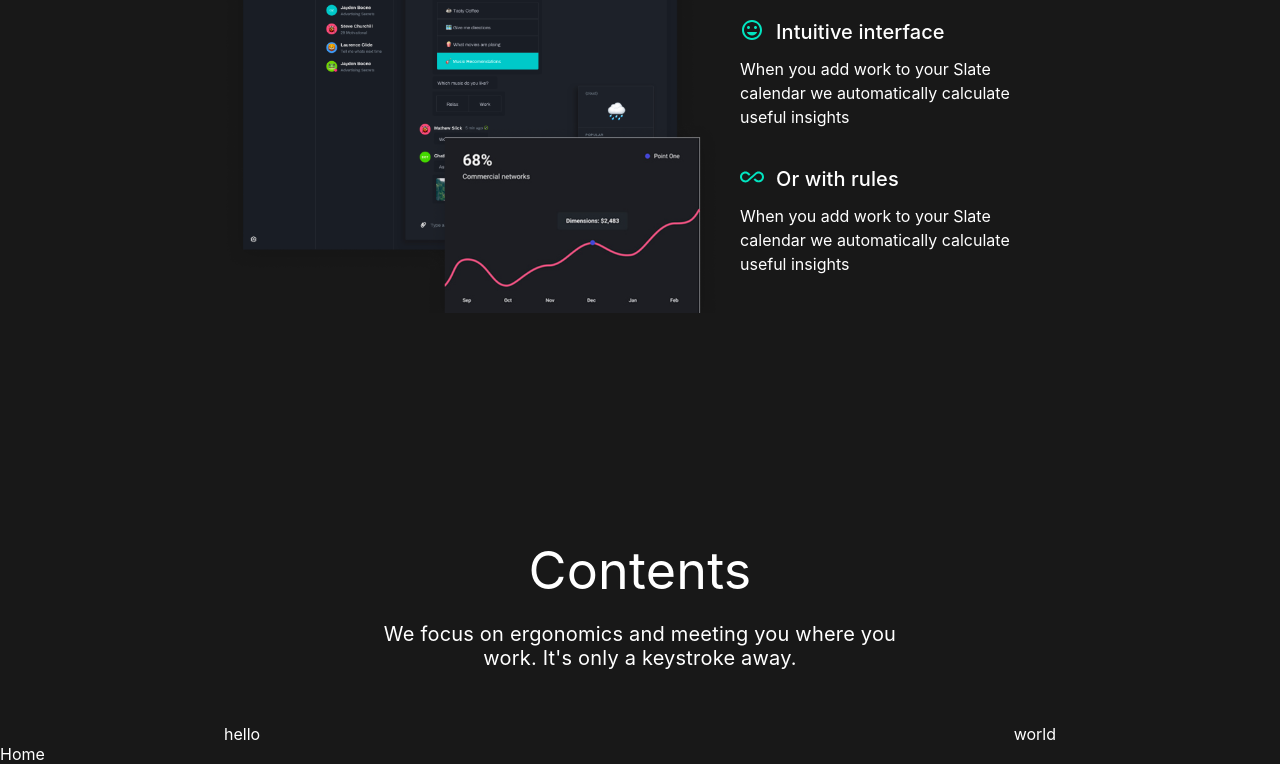
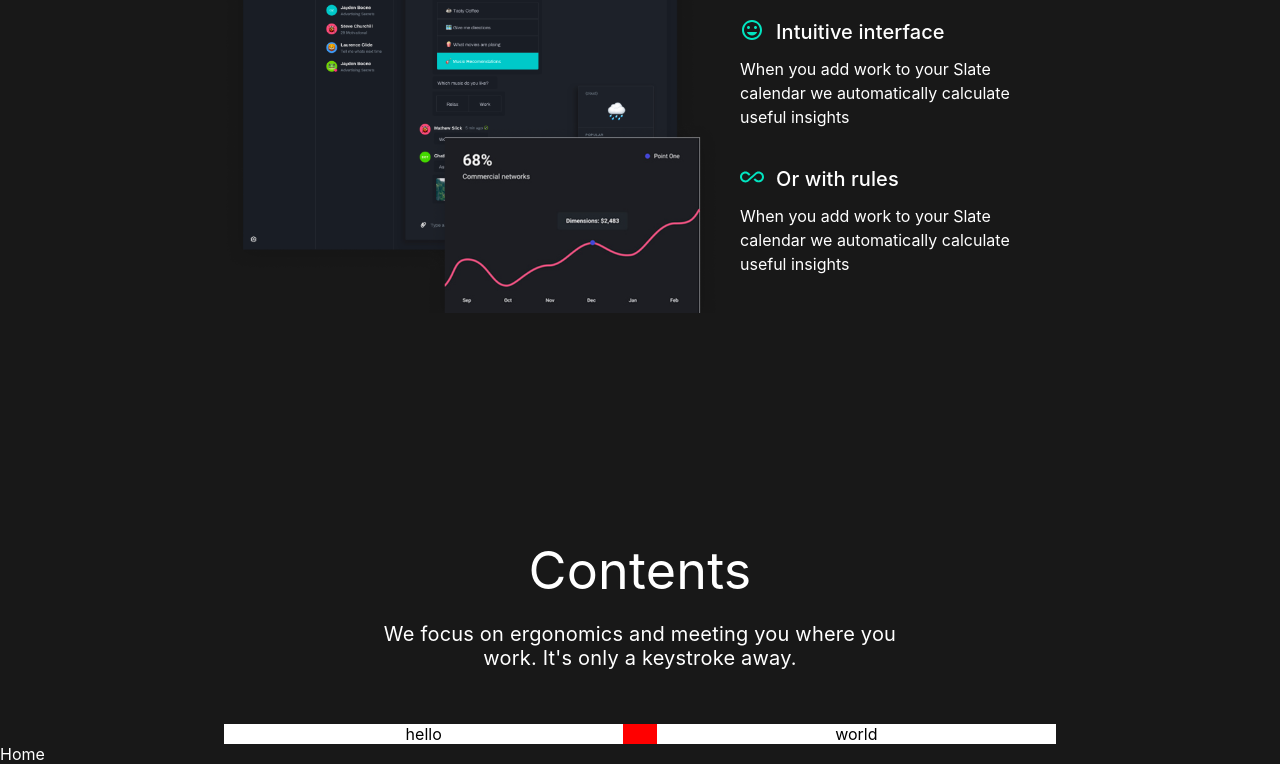
Before and after one commit to TheDa21crj/Landing-Page, a React (Create React App) app: page / in a window 1280 px wide. Shown: the part 1926-2690 px from the top of the page. Built offline with nearby package versions, Linux system fonts and the light colour scheme; the HTML template or start-up script is replaced by a standard one.

Commit message:
cards div placed

```diff
--- a/src/Components/Contents.js
+++ b/src/Components/Contents.js
@@ -13,8 +13,8 @@ export default function Contents() {
           </p>
         </div>
         <div className="ContentsRowDiv">
-          <div>hello</div>
-          <div>world</div>
+          <div className="ContentLefthtDiv">hello</div>
+          <div className="ContentRightDiv">world</div>
         </div>
       </div>
     </div>
--- a/src/Components/Css/Contents.css
+++ b/src/Components/Css/Contents.css
@@ -30,5 +30,17 @@
     flex-direction: row;
     justify-content: space-between;
     align-items: center;
+    background-color: red;
     width: 65%;
 }
+
+.ContentLefthtDiv,
+.ContentRightDiv {
+    background-color: white;
+    width: 48%;
+    color: black;
+    text-align: center;
+}
+
+
+/* 985 */
```
